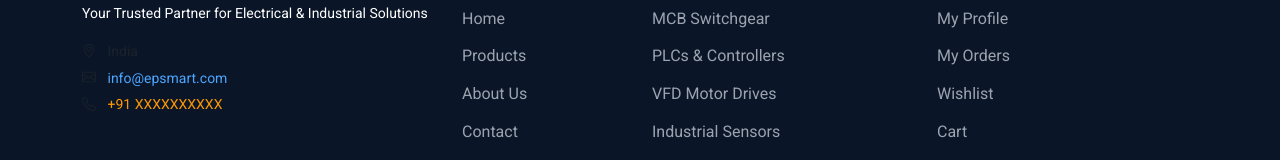
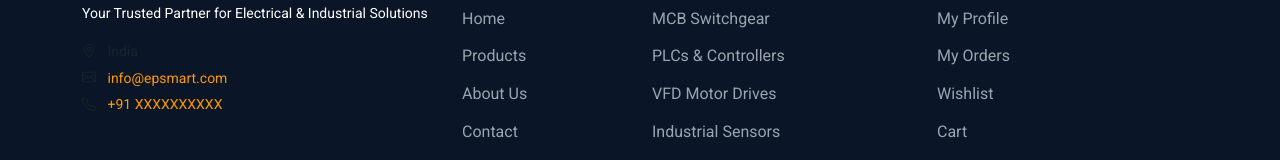
Before and after one commit to ragulkumar1116-source/E-commerce, a plain HTML site: page index.html in a window 1280 px wide. Shown: the part 2992-3152 px from the top of the page. Drawn offline with nearby package versions, Linux system fonts and the light colour scheme; no server answers.

Commit message:
Update style.css

```diff
--- a/assets/css/style.css
+++ b/assets/css/style.css
@@ -562,7 +562,7 @@ a:hover {
 }
 
 #footerEmail {
-    color: #4da6ff;
+    color: #ff9700;
     text-decoration: none;
 }
 
```
